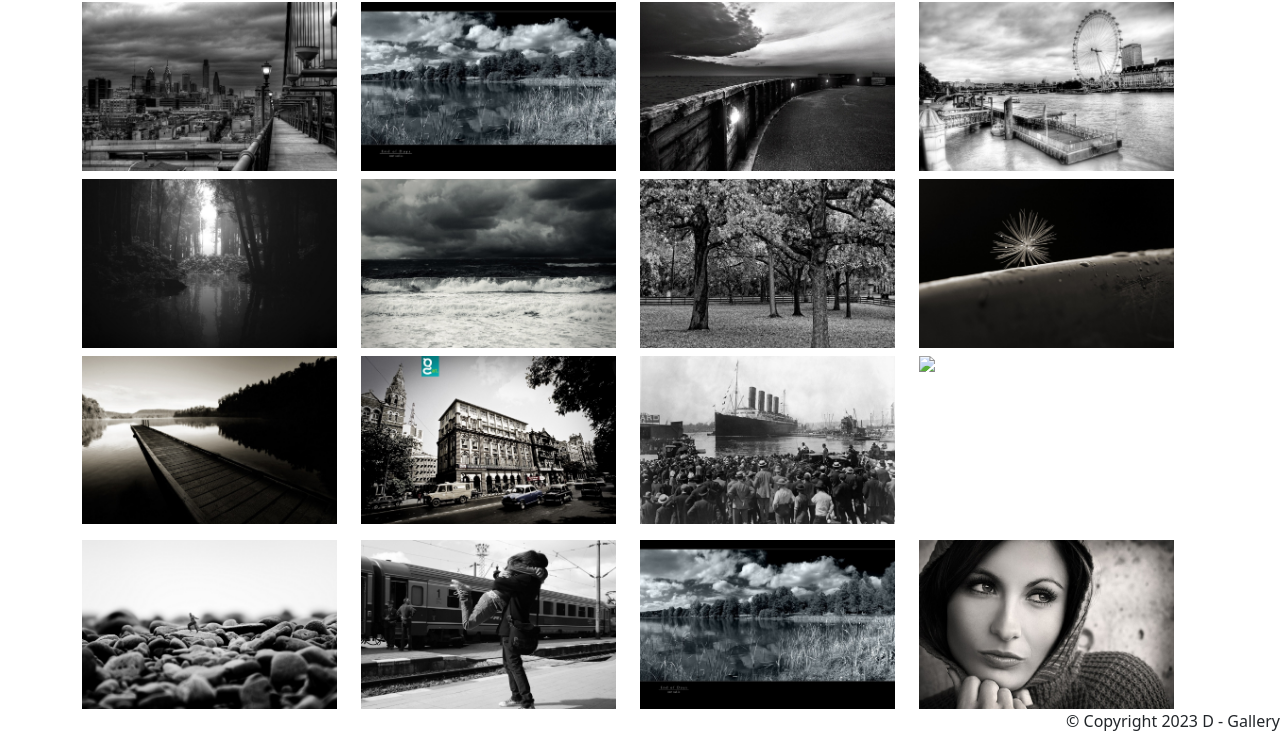
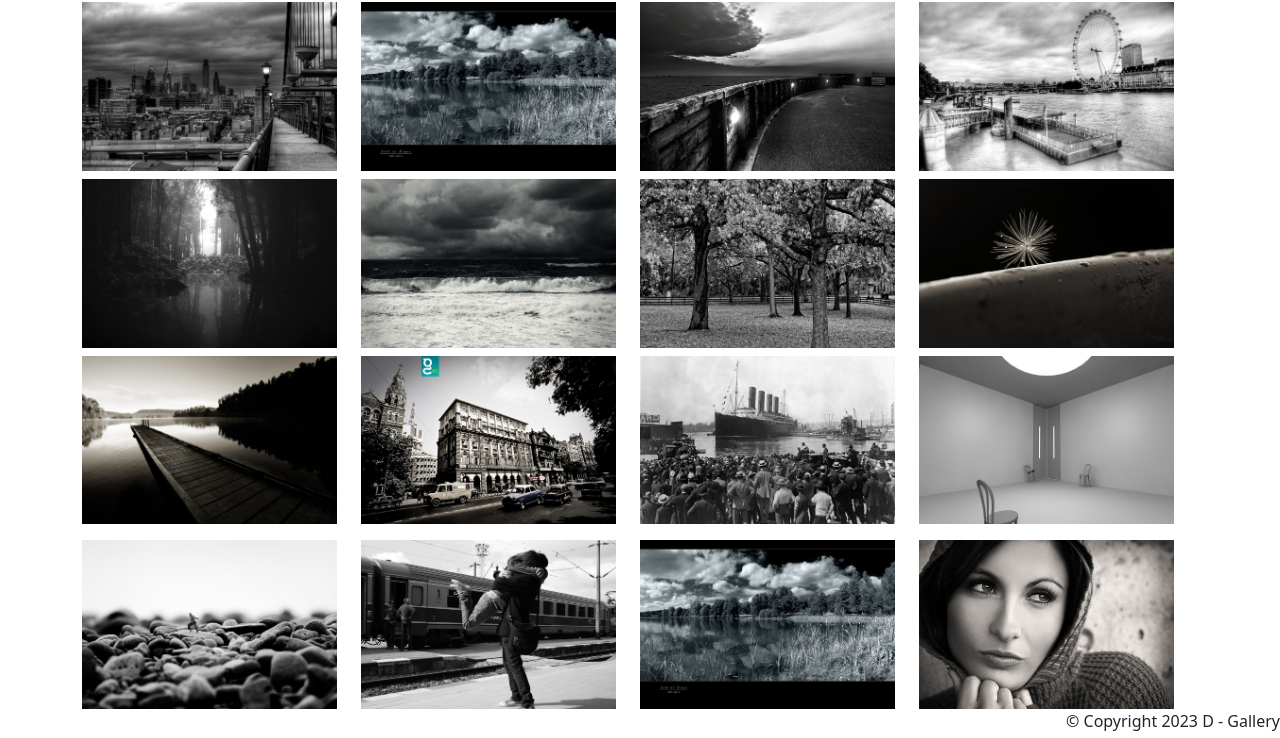
Before and after one commit to dhana760/D-Gallery, a plain HTML site: page Gallery.html in a window 1280 px wide. Shown: the part 62-800 px from the top of the page. Drawn offline with Linux system fonts and the light colour scheme.

Commit message:
Update Gallery.html

```diff
--- a/Gallery.html
+++ b/Gallery.html
@@ -56,7 +56,7 @@
             <img src="Images/9.jpg"  class="col-sm-3 col-md-3 col-lg-3 col-xl-3" />
             <img src="Images/10.jpg" class="col-sm-3 col-md-3 col-lg-3 col-xl-3" />
             <img src="Images/11.jpg" class="col-sm-3 col-md-3 col-lg-3 col-xl-3" />
-            <img src=Images/12.jpg" class="col-sm-3 col-md-3 col-lg-3 col-xl-3" />
+            <img src="Images/12.jpg" class="col-sm-3 col-md-3 col-lg-3 col-xl-3" />
         </div>
         <div class="row col-sm-12 col-md-12 col-lg-12 col-xl-12 mt-2">
 
```
